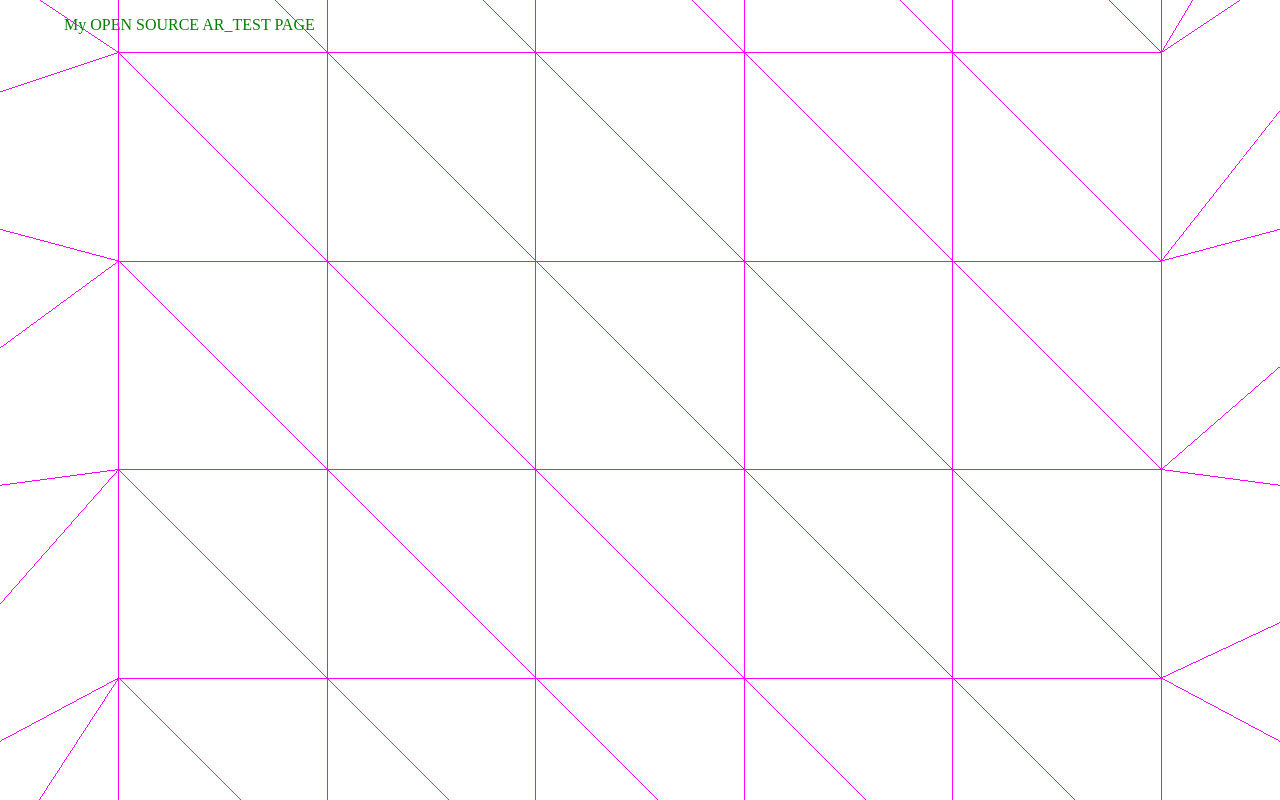
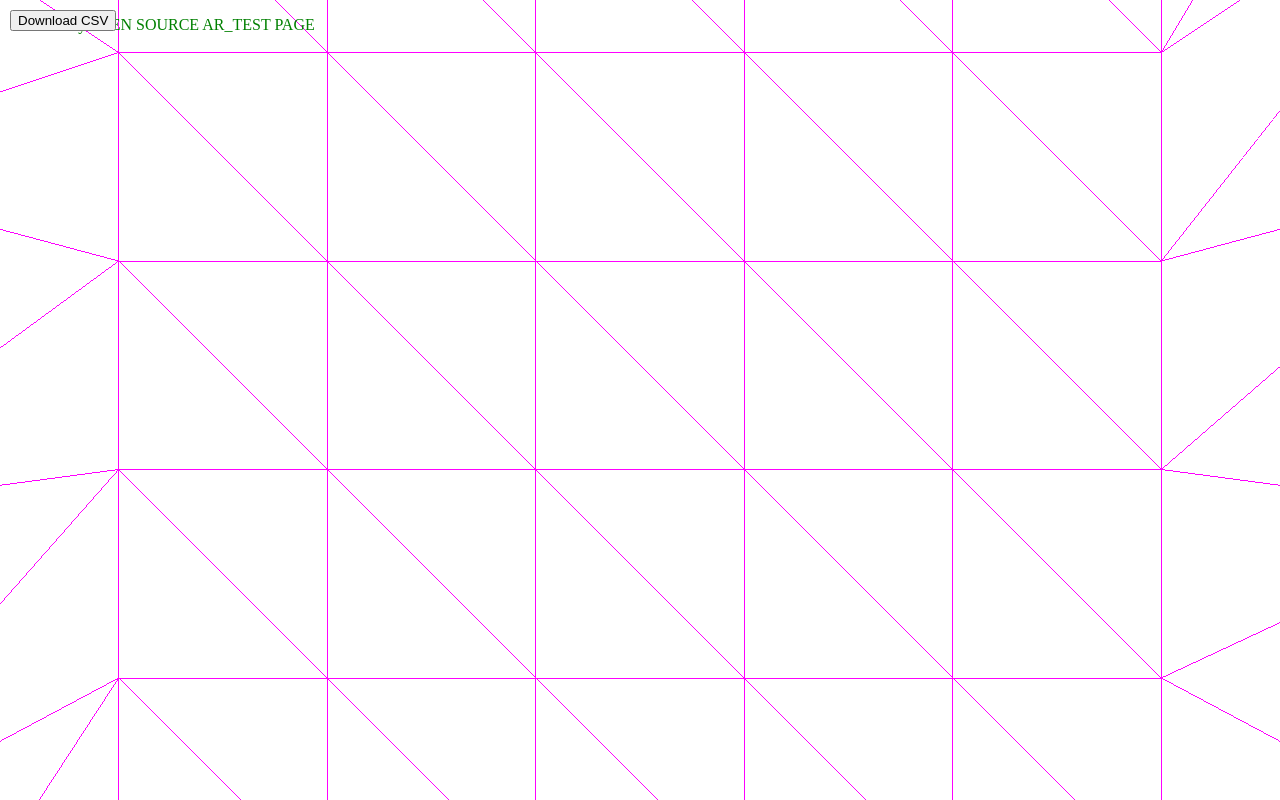
Before and after one commit to carob16/OpenSourceAR, a website with bundled scripts: page public/index.html in a window 1280 px wide. Built offline with nearby package versions, Linux system fonts and the light colour scheme; no server answers; animation ran at ten frames a second.

Commit message:
Storing data in csv file

```diff
--- a/public/css/style.css
+++ b/public/css/style.css
@@ -26,6 +26,12 @@ body {
   min-height: 100%;
 }
 
+button {
+  position: relative;
+  margin-left: 10px;
+  margin-top: 10px;
+}
+
 p {
   margin-left: 5vw;
   color: green;
--- a/public/globalVariables.js
+++ b/public/globalVariables.js
@@ -1,3 +1,5 @@
+var csvData;
+
 //-----------DeviceOrientationcontrols and handleOrientation------------
 var xPosRot, yPosRot, zPosRot;
 var controls, alpha, beta, gamma;
--- a/public/index.html
+++ b/public/index.html
@@ -12,8 +12,8 @@
     </div>
 
 <div id="output" ><p id="pageTitle">My OPEN SOURCE AR_TEST PAGE </p>  </div>
-
-<script type="text/javascript" src="./modules/cameraLoader.js"></script>
+<button id="downloadCSV" onclick="downloadCSV('accelerationData.csv')">Download CSV</button>
+<!--script type="text/javascript" src="./modules/cameraLoader.js"></script-->
 <script type="module" src="./modules/threeLoader.js"></script>
     <script type="module" src="./modules/DeviceOrientationControls.js"></script>
     <script type="text/javascript" src="./globalVariables.js"></script>
--- a/public/main.js
+++ b/public/main.js
@@ -33,3 +33,21 @@ function fixedNumber(number) {
   }
   return number;
 }
+
+function downloadCSV(filename) {
+  console.log('buttin clicked');
+  let csvFile;
+  let downloadLink;
+
+  csvFile = new Blob([csvData], { type: 'text/csv' });
+
+  downloadLink = document.createElement('a');
+  downloadLink.download = filename;
+  downloadLink.href = 'data:text/csv;charset=utf-8,' + encodeURI(csvData);
+  downloadLink.target = '_blank';
+  downloadLink.style.display = 'none';
+
+  document.body.appendChild(downloadLink);
+
+  downloadLink.click();
+}
--- a/public/modules/handleMotion.js
+++ b/public/modules/handleMotion.js
@@ -221,6 +221,11 @@ function handleMotion(event) {
     prevPosX = xDistance;
     prevPosY = yDistance;
     prevPosZ = zDistance;
+
+    //Storing data to the csvData[]
+    let tmpData = [dt, xAcc];
+    csvData += tmpData.join(',');
+    csvData += '\n';
   }
 }
 
```
